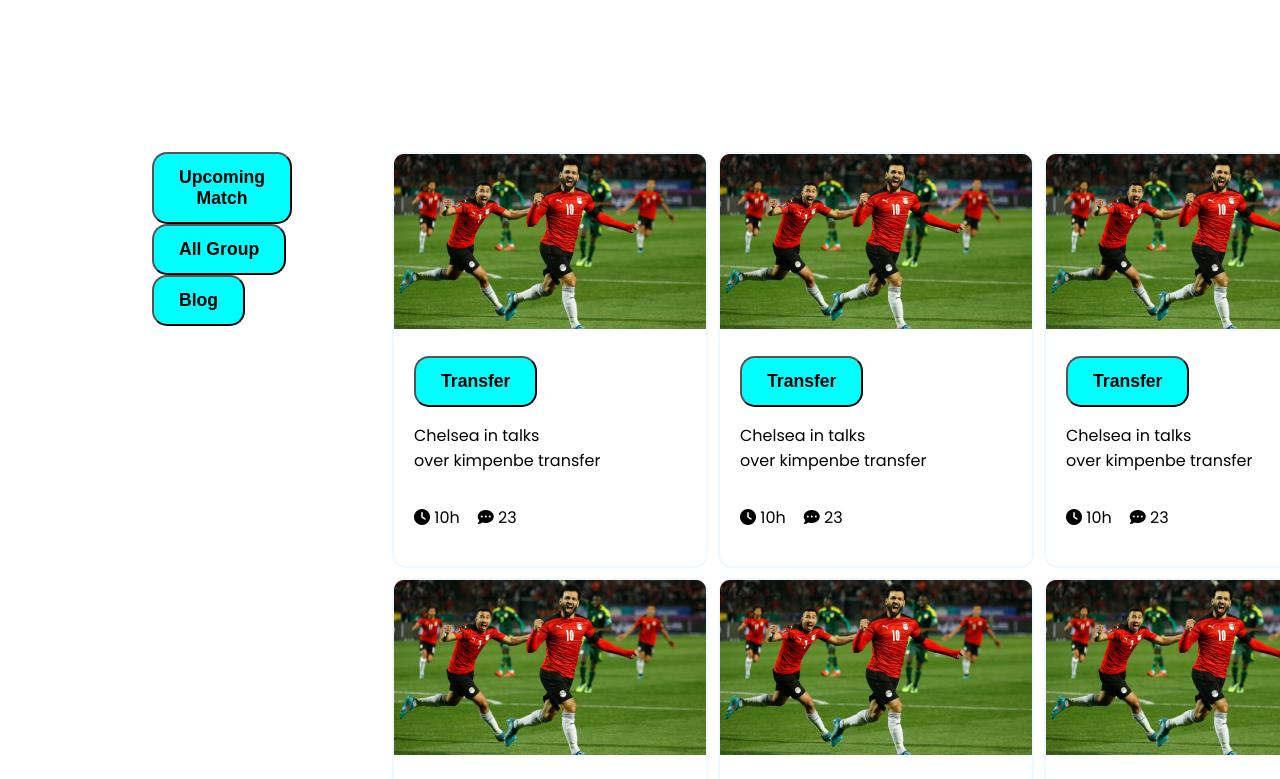
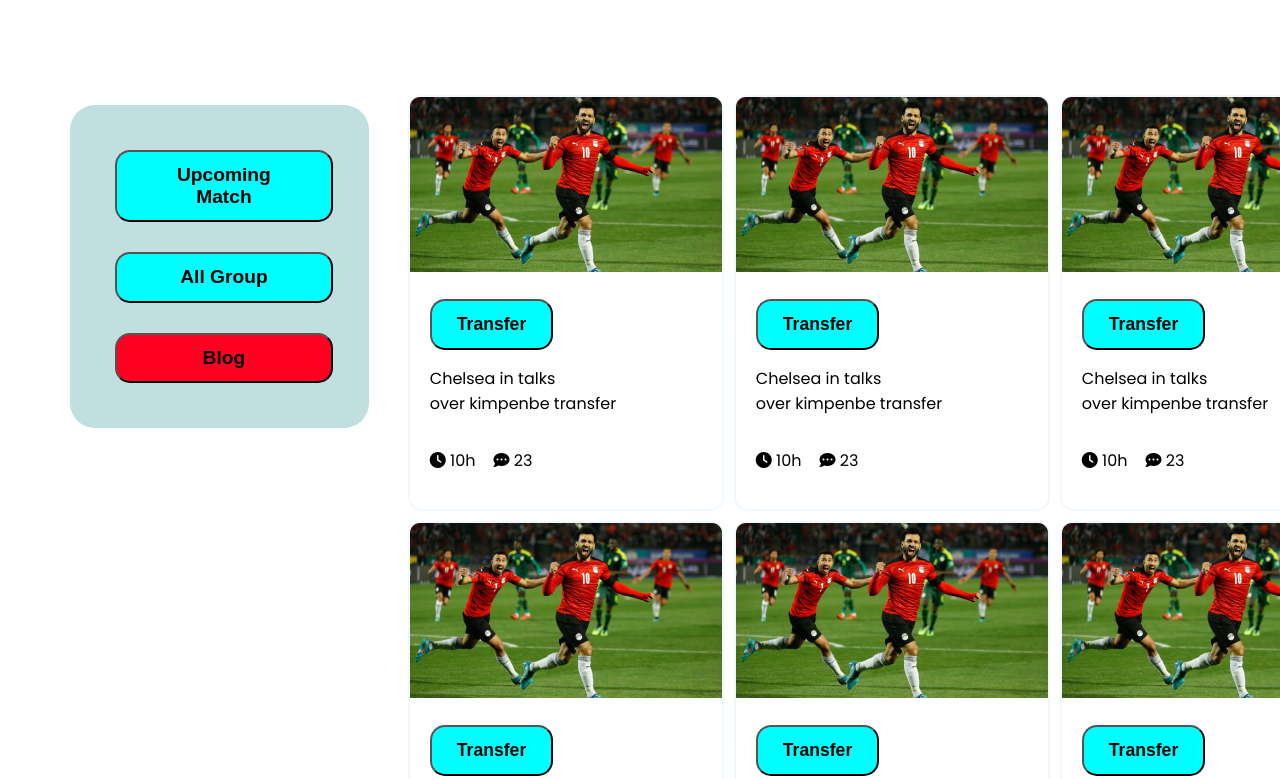
Before and after one commit to IsmielAbir/World_Cup, a plain HTML site: page index.html in a window 1280 px wide. Shown: the part 581-1360 px from the top of the page. Drawn offline with Linux system fonts and the light colour scheme.

Commit message:
Endless Coding

```diff
--- a/index.html
+++ b/index.html
@@ -27,12 +27,12 @@
             <img class="img" src="images/Banner Image.png" alt="">
         </div>
     </section>
-
+    <br>
     <main class="main">
         <div class="ab">
-            <button class="button">Upcoming Match</button>
-            <button class="button">All Group</button>
-            <button class="button">Blog</button>
+            <button class="btn">Upcoming Match</button>
+            <button class="btn">All Group</button>
+            <button class="btn1">Blog</button>
         </div>
         <section class="grid"  class="main">
 
--- a/style.css
+++ b/style.css
@@ -12,7 +12,7 @@
 
 }
 .half{
-    padding: 60px;
+    padding: 50px;
 }
 .img{
    height: 100%;
@@ -53,11 +53,9 @@
 }
 .main{
     display: grid;
-    grid-template-columns: repeat(9, 1fr);
-    grid-template-rows: repeat(4, minmax(100px, auto));
-
-    grid-gap: 100px;
-    margin: 152px;
+    grid-template-columns: repeat(3, 1fr);
+    grid-gap: 20px;
+    margin: 60px;
 }
 
 
@@ -66,5 +64,31 @@
     padding: 10px;
 }
 .ab{
+    display: grid;
+    grid-template-columns: repeat(1,1fr);
+    grid-gap: 10px;
+    background-color: rgb(193, 223, 223);
+    width: 70%;
+    height: 20%;
+    padding: 35px;
+    margin: 10px;
+    border-radius: 25px;
 
 }
+.btn{
+    background-color: aqua;
+    border-radius: 15px;
+    padding: 10px 60px;
+    margin: 10px;
+    font-size: 1.2em;
+    font-weight: 600;
+
+}
+.btn1{
+    background-color: rgb(255, 0, 34);
+    border-radius: 15px;
+    padding: 10px 60px;
+    margin: 10px;
+    font-size: 1.2em;
+    font-weight: 600;
+}
```
Also changed, not shown: 1 other file.
